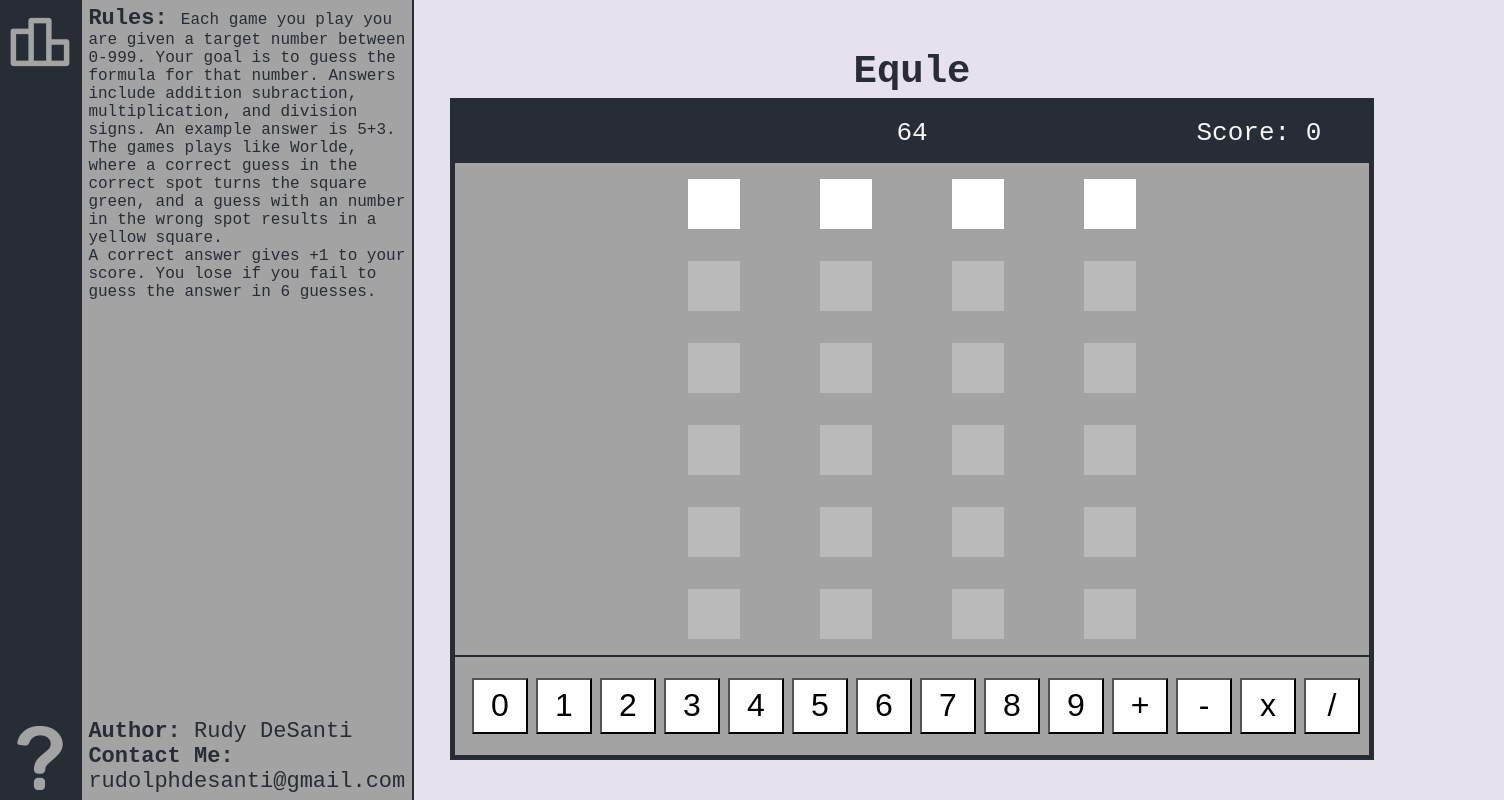
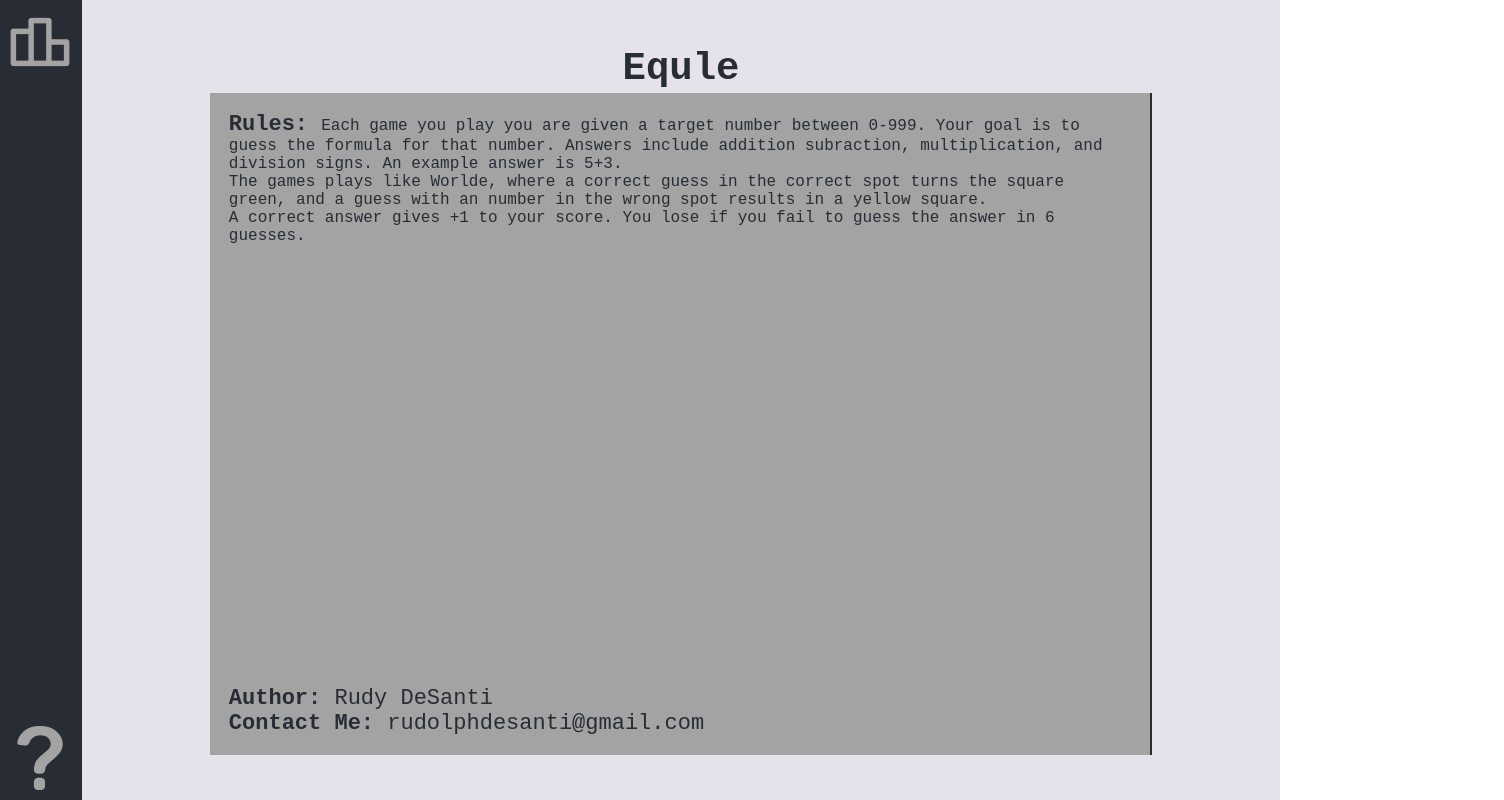
Before and after one commit to rsd3123/Equle, a React (Create React App) app in the folder equle-frontend/: page / in a window 1280 px wide. Both pictures are taken after a click on the button 40 px from the left and 758 px from the top of the page. Shown: the whole page, 1504 px wide, since content can reach past the window. Built offline with nearby package versions, Linux system fonts and the light colour scheme; no server answers.

Commit message:
Started Rules Overlay

```diff
--- a/equle-frontend/src/App.tsx
+++ b/equle-frontend/src/App.tsx
@@ -31,7 +31,7 @@ function App() {
 
       <Sidebar isOverlayHidden = {isOverlayHidden} toggleOverlay = {() => {setIsOverlayHidden(!isOverlayHidden)}} setIsOverlayHidden = {setIsOverlayHidden} isLeaderboardHidden = {isLeaderboardHidden} toggleLeaderboard = {() => setIsLeaderboardHidden(!isLeaderboardHidden)}></Sidebar>
       <div className = "Spacer"></div>
-      <Main isLeaderboardHidden = {isLeaderboardHidden} toggleLeaderboard = {() => setIsLeaderboardHidden(!isLeaderboardHidden)}></Main>
+      <Main isLeaderboardHidden = {isLeaderboardHidden} toggleLeaderboard = {() => setIsLeaderboardHidden(!isLeaderboardHidden)} isOverlayHidden = {isOverlayHidden} toggleOverlay = {() => setIsOverlayHidden(!isOverlayHidden)}></Main>
 
     </div>
   );
--- a/equle-frontend/src/components/main/Main.tsx
+++ b/equle-frontend/src/components/main/Main.tsx
@@ -2,6 +2,7 @@ import React, { useEffect, useState } from 'react';
 import Game from './Game';
 import LeaderboardOverlay from './LeaderboardOverlay';
 import './Main.css';
+import RulesOverlay from './RulesOverlay';
 
 function Main(props:any) {
 
@@ -16,7 +17,9 @@ function Main(props:any) {
 
             <LeaderboardOverlay isHidden = {props.isLeaderboardHidden} toggleLeaderboard = {props.toggleLeaderboard}></LeaderboardOverlay>
 
-            <div className = 'Main-Div' hidden = {!props.isLeaderboardHidden}>
+            <RulesOverlay isHidden = {props.isOverlayHidden} toggleOverlay = {props.toggleOverlay}></RulesOverlay>
+
+            <div className = 'Main-Div' hidden = {(!props.isLeaderboardHidden || !props.isOverlayHidden)}>
                 <Game></Game>
             </div>
 
--- /dev/null
+++ b/equle-frontend/src/components/main/RulesOverlay.css
@@ -0,0 +1,38 @@
+/*Extended Sidebar*/
+.RulesOverlay{
+    /*width is 100 - .Sidebar width*/
+    min-width:80%;
+    min-height: 80%;
+
+    display: flex;
+    flex-direction: column;
+    justify-content: flex-start;
+
+    padding:2%;
+
+    background-color: #a3a3a3;
+    border-right:2px solid #282c34;
+    border-left-style: none;
+}
+
+.Textbox{
+    min-height:100%;
+
+    width:calc(fit-content+100px);
+
+    display: flex;
+    flex-direction: column;
+    justify-content: space-between;
+
+    font-size: calc(6px + 2vmin);
+}
+
+.Heading{
+    font-size: calc(6px + 2vmin);
+}
+
+.Rules{
+    max-height: 60%;
+
+    font-size: 2vmin;
+}
--- /dev/null
+++ b/equle-frontend/src/components/main/RulesOverlay.tsx
@@ -0,0 +1,24 @@
+import React, { useEffect, useState } from 'react';
+import './RulesOverlay.css';
+
+function RulesOverlay(props:any) {
+
+    return (
+        <div className="RulesOverlay" style = {{display:props.isHidden?'none':'flex'}}>
+            <div className = "Textbox">
+                <div className = "Rules">
+                    <text className = "Heading"><b>Rules: </b></text>
+                    <text>Each game you play you are given a target number between 0-999. Your goal is to guess the formula for that number. Answers include addition subraction, multiplication, and division signs. An example answer is 5+3.<br></br> The games plays like Worlde, where a correct guess in the correct spot turns the square green, and a guess with an number in the wrong spot results in a yellow square.<br></br>  A correct answer gives +1 to your score. You lose if you fail to guess the answer in 6 guesses.</text>
+                </div>
+
+                <div className = "Author-section">
+                    <text className = "Heading"><b>Author: </b></text><text>Rudy DeSanti</text>
+                    <br></br>
+                    <text className = "Heading"><b>Contact Me: </b></text><text>rudolphdesanti@gmail.com</text>
+                </div>
+            </div>
+        </div>
+    );
+}
+
+export default RulesOverlay;
--- a/equle-frontend/src/components/sidebar/Sidebar.css
+++ b/equle-frontend/src/components/sidebar/Sidebar.css
@@ -77,38 +77,3 @@
 #Sidebar-leaderboard-btn:hover{
     background-image: url('./leaderboard_icon_highlighted.png');
 }
-
-/*Extended Sidebar*/
-.Extended{
-    /*width is 100 - .Sidebar width*/
-    min-width:auto;
-    max-height: 100vh;
-
-    padding:2%;
-
-    background-color: #a3a3a3;
-    border-right:2px solid #282c34;
-    border-left-style: none;
-}
-
-.Textbox{
-    min-height:100%;
-
-    width:calc(fit-content+100px);
-
-    display: flex;
-    flex-direction: column;
-    justify-content: space-between;
-
-    font-size: calc(6px + 2vmin);
-}
-
-.Heading{
-    font-size: calc(6px + 2vmin);
-}
-
-.Rules{
-    max-height: 60%;
-
-    font-size: 2vmin;
-}
--- a/equle-frontend/src/components/sidebar/Sidebar.tsx
+++ b/equle-frontend/src/components/sidebar/Sidebar.tsx
@@ -22,26 +22,12 @@ function Sidebar(props:any){
       }, [props.isOverlayHidden])
 
     return (
-        <div className="Sidebar-full" ref={ref} style = {{minWidth: (props.isOverlayHidden?'10vh':'40vh')}}>
-            <div className = "Sidebar">
-                <button className = 'Sidebar-btn' id = 'Sidebar-leaderboard-btn' onClick={props.toggleLeaderboard}></button>
-                <button className = 'Sidebar-btn' id = 'Sidebar-overlay-horz-btn' onClick={props.toggleOverlay}></button>
-            </div>
-            <div className = "Extended" style = {{display: (props.isOverlayHidden?'none':'flex')}}>
-                <div className = "Textbox">
-                    <div className = "Rules">
-                        <text className = "Heading"><b>Rules: </b></text>
-                        <text>Each game you play you are given a target number between 0-999. Your goal is to guess the formula for that number. Answers include addition subraction, multiplication, and division signs. An example answer is 5+3.<br></br> The games plays like Worlde, where a correct guess in the correct spot turns the square green, and a guess with an number in the wrong spot results in a yellow square.<br></br>  A correct answer gives +1 to your score. You lose if you fail to guess the answer in 6 guesses.</text>
-                    </div>
 
-                    <div className = "Author-section">
-                        <text className = "Heading"><b>Author: </b></text><text>Rudy DeSanti</text>
-                        <br></br>
-                        <text className = "Heading"><b>Contact Me: </b></text><text>rudolphdesanti@gmail.com</text>
-                    </div>
-                </div>
-            </div>
+        <div className = "Sidebar">
+            <button className = 'Sidebar-btn' id = 'Sidebar-leaderboard-btn' onClick={props.toggleLeaderboard}></button>
+            <button className = 'Sidebar-btn' id = 'Sidebar-overlay-horz-btn' onClick={props.toggleOverlay}></button>
         </div>
+
     );
 }
 
```
